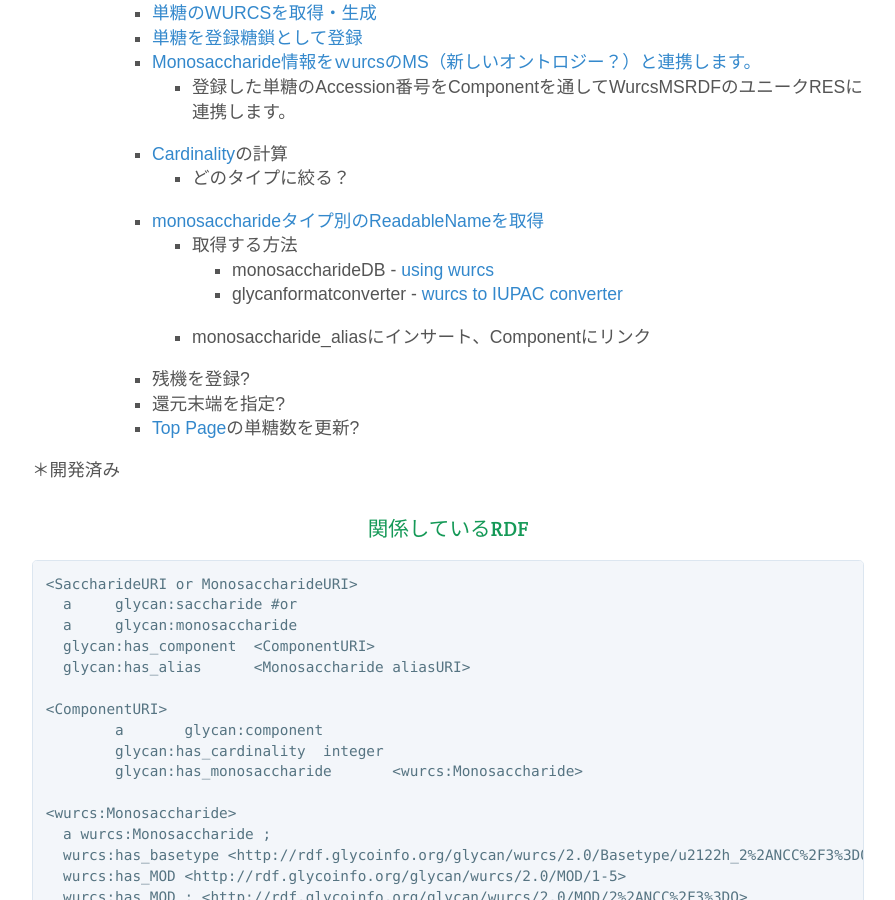
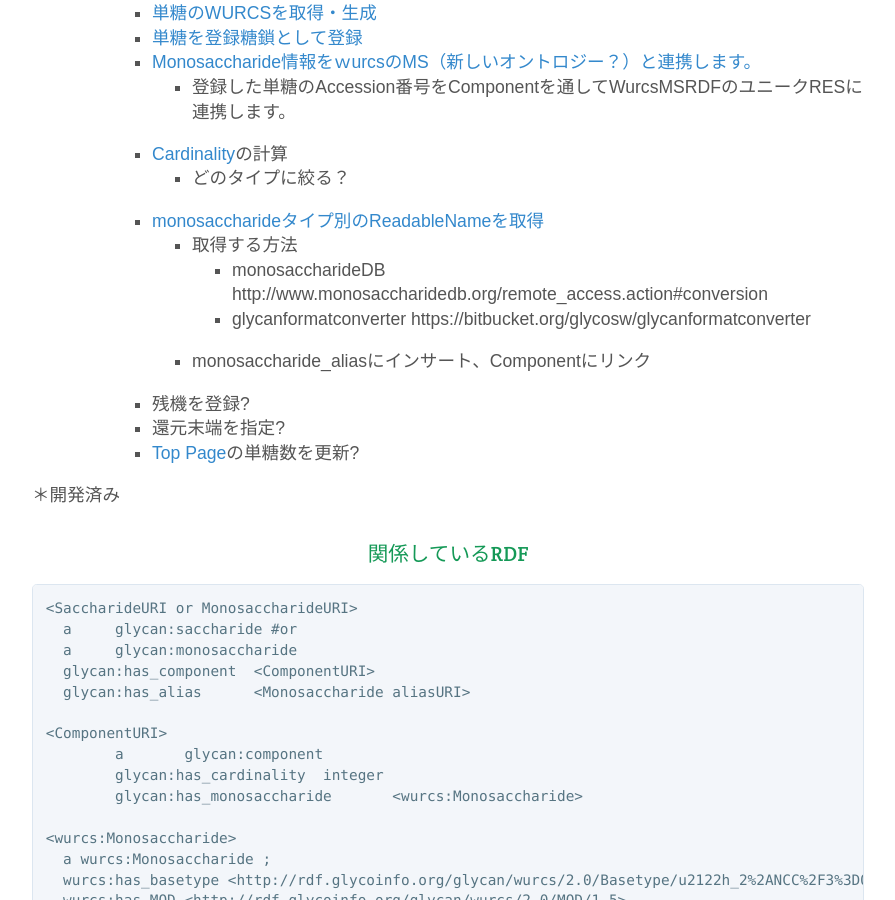
Before and after one commit to glytoucan/glytoucan, a Jekyll site: the page built from system/composition_ja.md, in a window 1280 px wide and 900 px high, scrolled down 417 px. Shown: the whole window, without its empty margins (192-1087 px from the left). Built offline with Jekyll 4.4.1, drawn with Linux system fonts in a browser that asks for light colours; nearby versions of some CDN libraries; Markdown is read by kramdown in place of the engine named in the settings.

Commit message:
fix links

```diff
--- a/system/composition_ja.md
+++ b/system/composition_ja.md
@@ -18,8 +18,8 @@ layout: default
           * どのタイプに絞る？
       * [monosaccharideタイプ別のReadableNameを取得](#ReadableName)
           * 取得する方法
-              * monosaccharideDB - [using wurcs](http://www.monosaccharidedb.org/remote_access.action#conversion)
-              * glycanformatconverter - [wurcs to IUPAC converter](https://bitbucket.org/glycosw/glycanformatconverter)
+              * monosaccharideDB http://www.monosaccharidedb.org/remote_access.action#conversion
+              * glycanformatconverter https://bitbucket.org/glycosw/glycanformatconverter
           * monosaccharide_aliasにインサート、Componentにリンク
       * 残機を登録?
       * 還元末端を指定?
```
